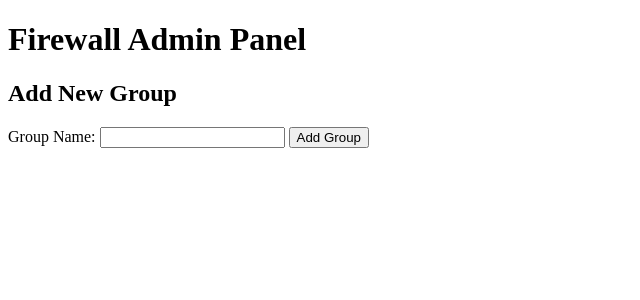
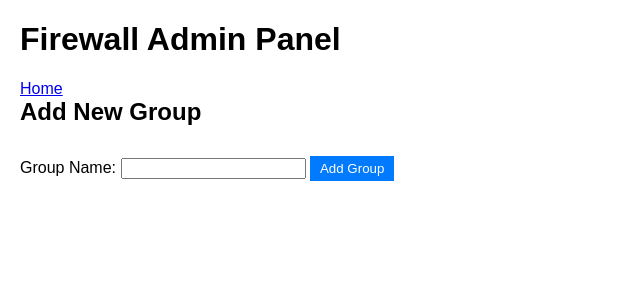
Before and after one commit to nursultan-boop/fw, a Flask app: page /add_group in a window 1280 px wide. Shown: the top 300 px of the page, without its empty margins (0-640 px from the left). Run offline with Flask 3, Linux system fonts and the light colour scheme.

Commit message:
added simple styles

```diff
--- a/admin_panel/templates/layout.html
+++ b/admin_panel/templates/layout.html
@@ -3,10 +3,12 @@
 <head>
     <meta charset="UTF-8">
     <meta name="viewport" content="width=device-width, initial-scale=1.0">
+    <link rel= "stylesheet" type= "text/css" href= "{{ url_for('static', filename='style.css') }}" >
     <title>Firewall Admin Panel</title>
 </head>
 <body>
     <h1>Firewall Admin Panel</h1>
+    <a href="{{ url_for('index') }}">Home</a>
     {% block content %}{% endblock %}
 </body>
 </html>
```
